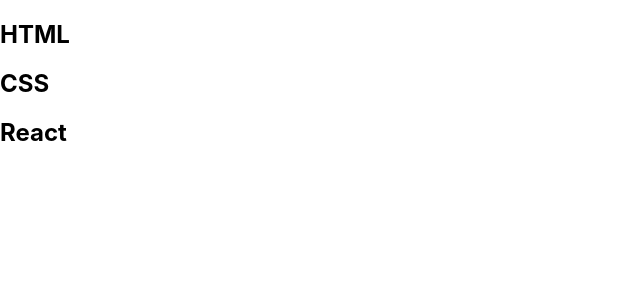
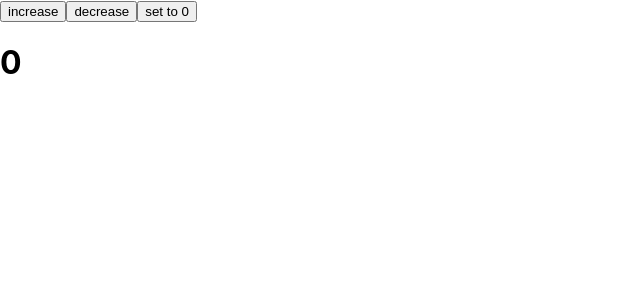
Before and after one commit to AliShahSafdari/react-practice, a React (Create React App) app: page / in a window 1280 px wide. Shown: the top 300 px of the page, without its empty margins (0-640 px from the left). Built offline with nearby package versions, Linux system fonts and the light colour scheme.

Commit message:
Test useState

```diff
--- a/src/App.js
+++ b/src/App.js
@@ -1,42 +1,16 @@
-import logo from './logo.svg';
 import './App.css';
+import {useState} from "react";
 
 function App() {
-  const classes = [
-    { name: "HTML" , finished : true},
-    { name : "JavaScript" , finished : false},
-    { name: 'CSS', finished: true},
-    { name: 'BootStrap', finished: false},
-    { name: "React", finished: true},
-    { name: "Python", finished: false},
-  ];
+  const [count, setCount] = useState(0);
   return (
-    <div>{classes.map(( value, index) =>{
-      return value.finished && <Courses key={index} name={value.name} finished={ value.finished} ></Courses>
-
-    })}</div>
-
+    <div>
+      <button onClick={()=> setCount(count+1)}>increase</button>
+      <button onClick={()=> setCount(count-1)}>decrease</button>
+      <button onClick={()=> setCount(0)}>set to 0</button>
+      <h1>{count}</h1>
+    </div>
   )
 }
 
-const Courses = (props) =>{
-  return(
-    <div>
-      <h2>{props.name}</h2>
-      <p>{props.finished}</p>
-    </div>
-  );
-}
-// const JObComponent = (props) =>{
-//   return(
-//    <div>
-//     <h1>${props.salary}</h1>
-//     <h2>{props.position}</h2>
-//     <p>{props.company}</p>
-//    </div>
-//   );
-// }
-
-
-
 export default App;
```
